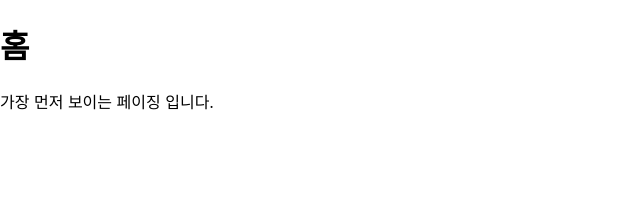
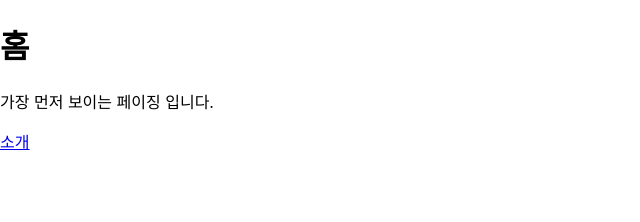
Before and after one commit to thumbthing/react-SPA-router, a React (Create React App) app: page / in a window 1280 px wide. Shown: the top 222 px of the page, without its empty margins (0-640 px from the left). Built offline with nearby package versions, Linux system fonts and the light colour scheme.

Commit message:
feat: Home.js (a 태그가 아닌 Link 태그를 이용한 url 변경)

```diff
--- a/src/pages/Home.js
+++ b/src/pages/Home.js
@@ -1,8 +1,11 @@
+import { Link } from "react-router-dom";
+
 const Home = () => {
   return (
     <div>
       <h1>홈</h1>
       <p>가장 먼저 보이는 페이징 입니다.</p>
+      <Link to="/about">소개</Link>
     </div>
   );
 };
```
